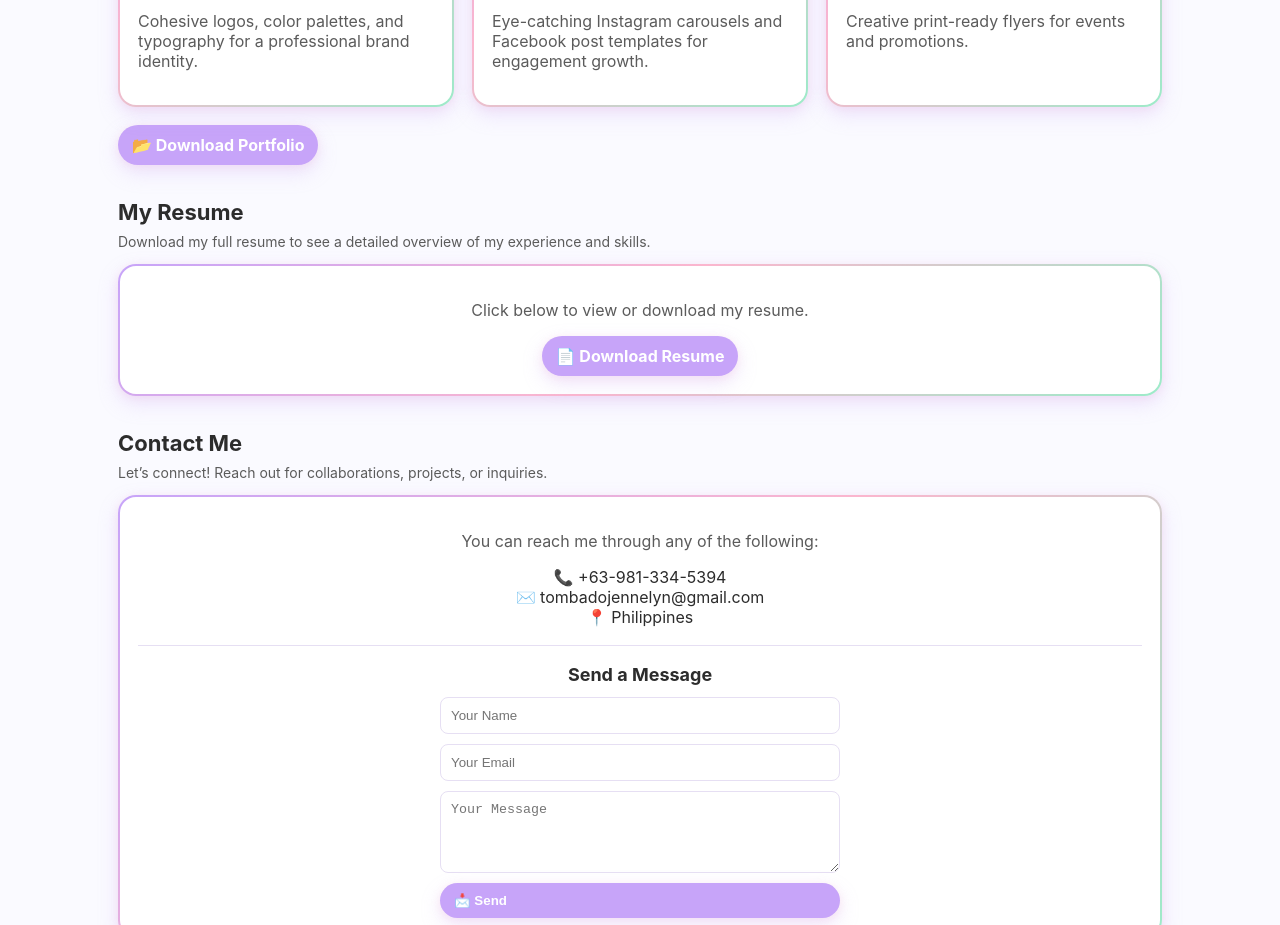
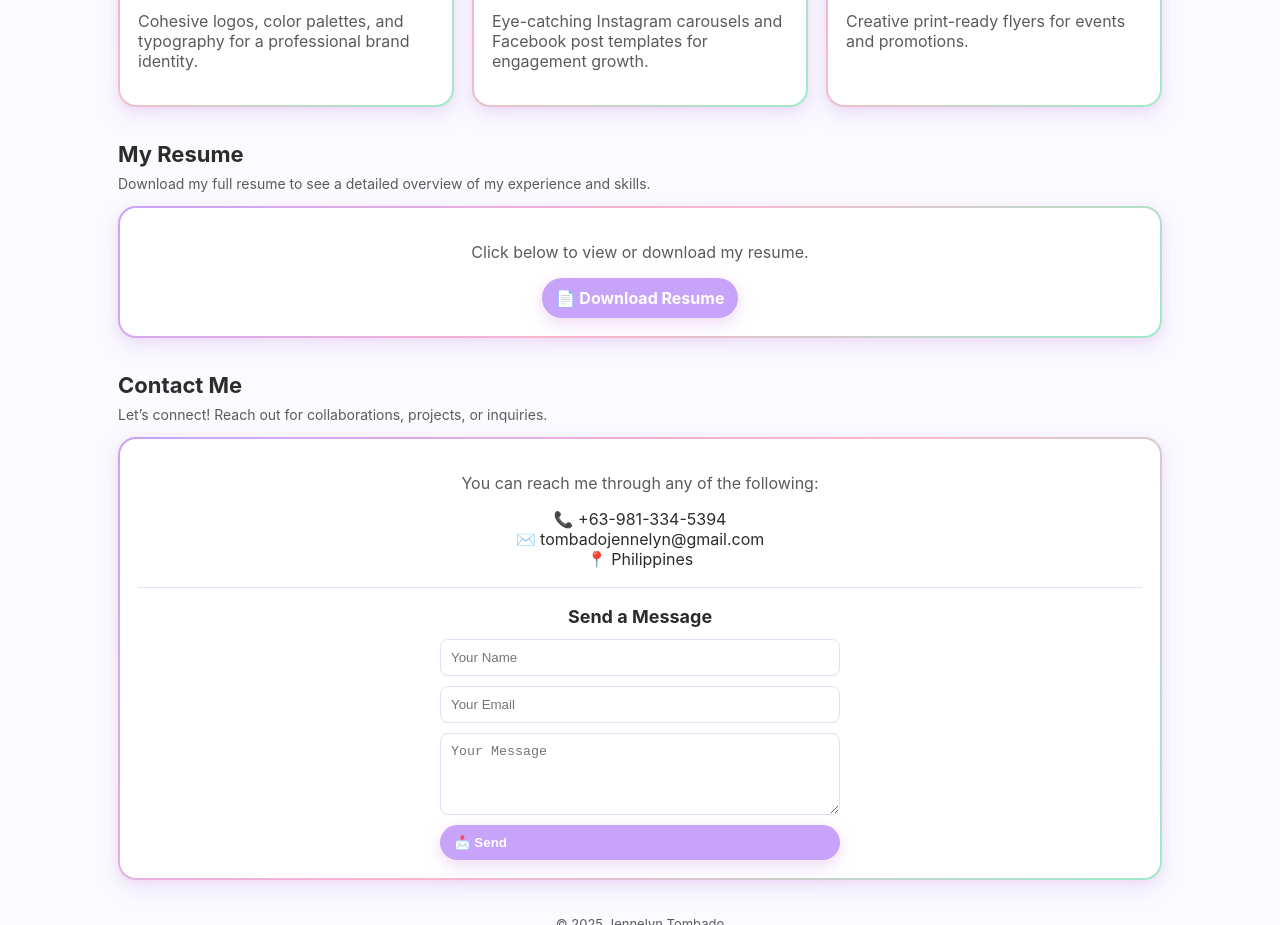
Before and after one commit to DesignAndDialbyVAJen/yourvatogo, a plain HTML site: page index.html in a window 1280 px wide. Shown: the part 1980-2905 px from the top of the page. Drawn offline with Linux system fonts and the light colour scheme.

Commit message:
Update index.html

```diff
--- a/index.html
+++ b/index.html
@@ -252,11 +252,6 @@
       </div>
     </div>
 
-    <p style="margin-top:18px;">
-      <a class="btn" href="assets/files/Graphic_Design_Portfolio.pdf" download>
-        📂 Download Portfolio
-      </a>
-    </p>
   </section>
 
   <!-- RESUME DOWNLOAD -->
```
